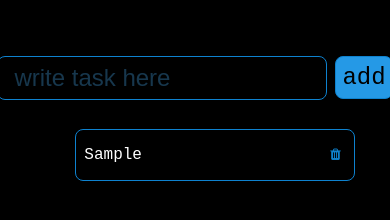
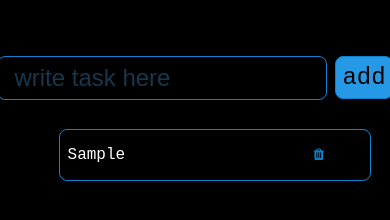
Before and after one commit to johnabrham438/--todo-app, a plain HTML site: page index.html in a window 390 px wide. Both pictures are taken after typing "Sample" into the empty fields and a click on the button "add". Shown: the part 174-394 px from the top of the page. Drawn offline with Linux system fonts and the light colour scheme.

Commit message:
Update style.css

```diff
--- a/style.css
+++ b/style.css
@@ -131,10 +131,10 @@ dialog{
     background-color: rgb(36, 151, 228);
 
 }
-@media screen and (max-width: 600px) {
+@media screen and (max-width: 500px) {
 
     .task{
-        width: 80%;
+        width: 90%;
     }
     .delete-btn{
         margin-left: 15rem;
```
